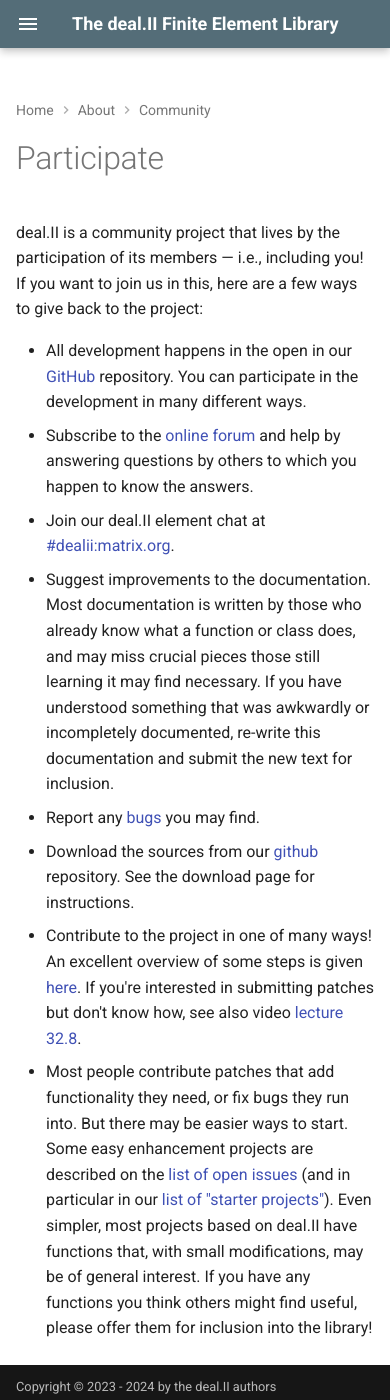
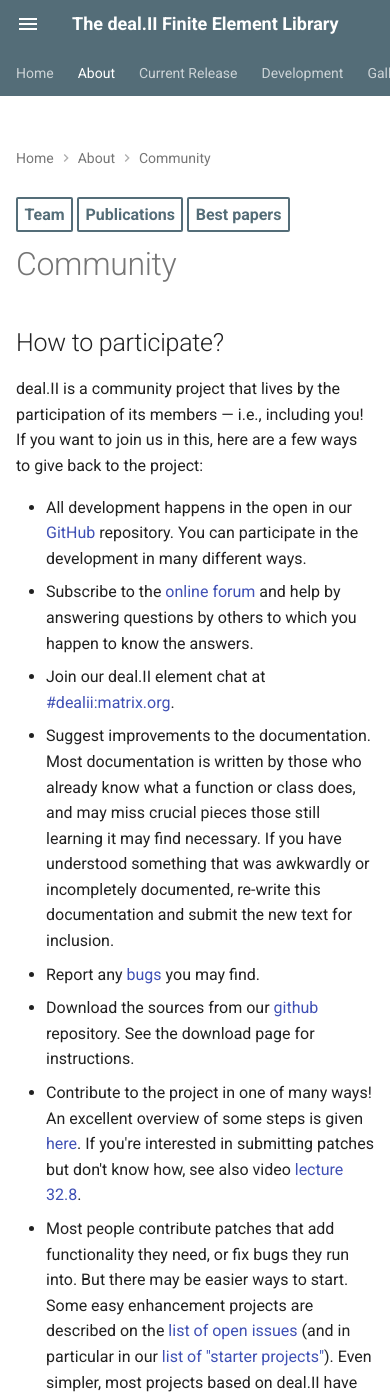
Before and after one commit to dealii/website, an MkDocs documentation site: the page built from docs/community/index.md, in a window 390 px wide and 1400 px high. Built offline with MkDocs 1.6.1 and Material for MkDocs 9.7.7, drawn with Linux system fonts in a browser that asks for light colours; comment, search, counter and statistics services are not loaded.

Commit message:
mobile navigation improvements

```diff
--- a/docs/community/index.md
+++ b/docs/community/index.md
@@ -1,5 +1,14 @@
-Participate
+[Team](team.md){ .md-button #mobile-nav-button }
+[Publications](publications.md){ .md-button #mobile-nav-button }
+[Best papers](best_paper_award.md){ .md-button #mobile-nav-button }
+
+Community
 ===========
+
+
+
+How to participate?
+-------------------
 
 deal.II is a community project that lives by the participation of its members — i.e., including you! If you want to join us in this, here are a few ways to give back to the project:
 
--- a/docs/stylesheets/extra.css
+++ b/docs/stylesheets/extra.css
@@ -19,3 +19,20 @@
   border: 2px solid black;
   background: lightgray;
 }
+
+/* Navigation for sub-pages are only visible on mobile */
+#mobile-nav-button {
+display: none;
+}
+
+@media screen and (max-width: 76.1875em) {
+  /* Force the navigation tabs to be visible on mobile devices. */
+  .md-tabs {
+    display: block;
+  }
+  /* Show the navigation buttons for sub-pages */
+  #mobile-nav-button {
+    display: inline;
+    padding: 0.4em;
+  }
+}
--- a/mkdocs.yml
+++ b/mkdocs.yml
@@ -21,7 +21,7 @@
       - Publications: community/publications.md
       - Best papers: community/best_paper_award.md
     - Funding: about/funding.md
-  - Current Release (9.6):
+  - Current Release:
     - current_release/index.md
     - Download: current_release/download.md
     - README: https://www.dealii.org/current/readme.html
```
Also changed, not shown: docs/about/index.md (+5 -0 lines).
